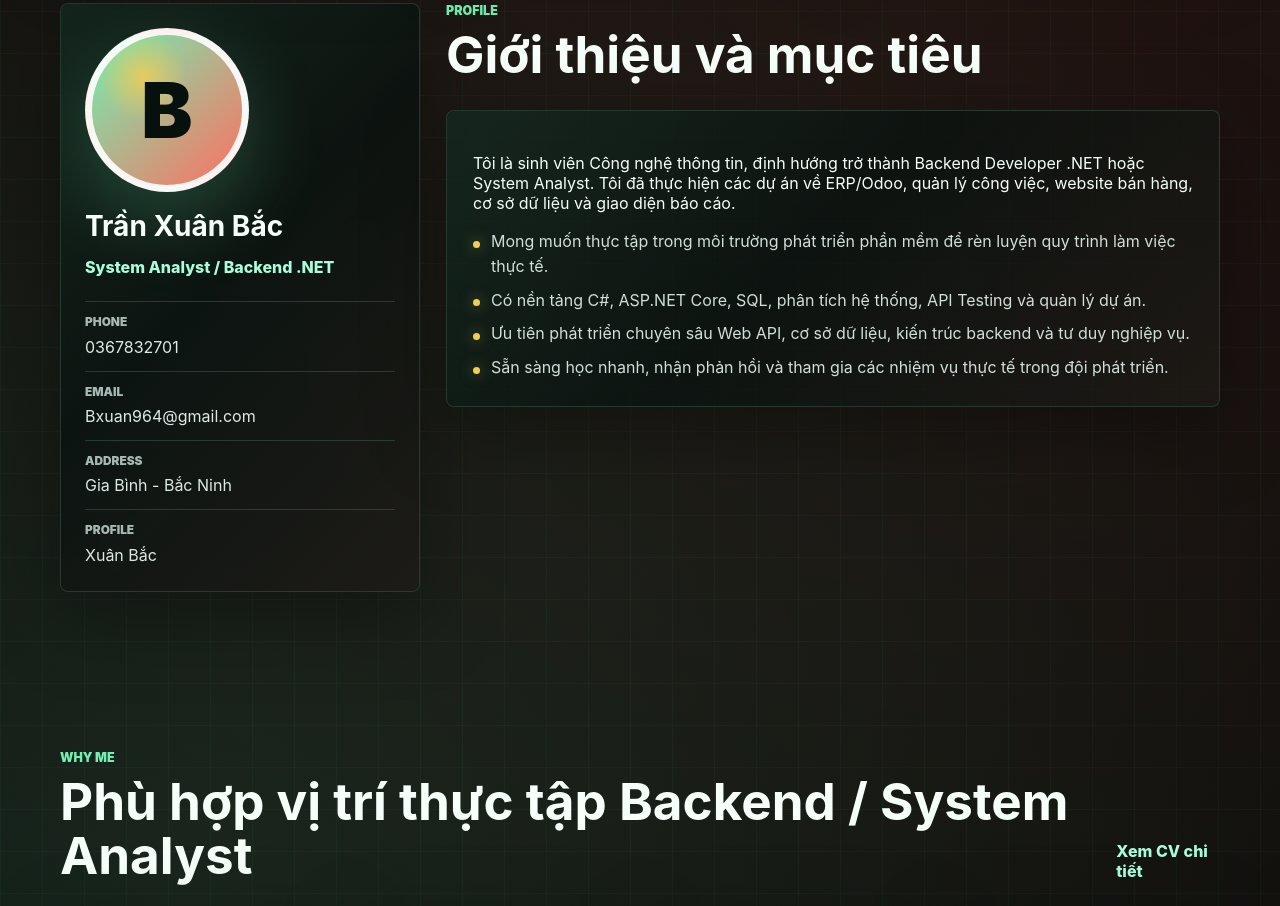
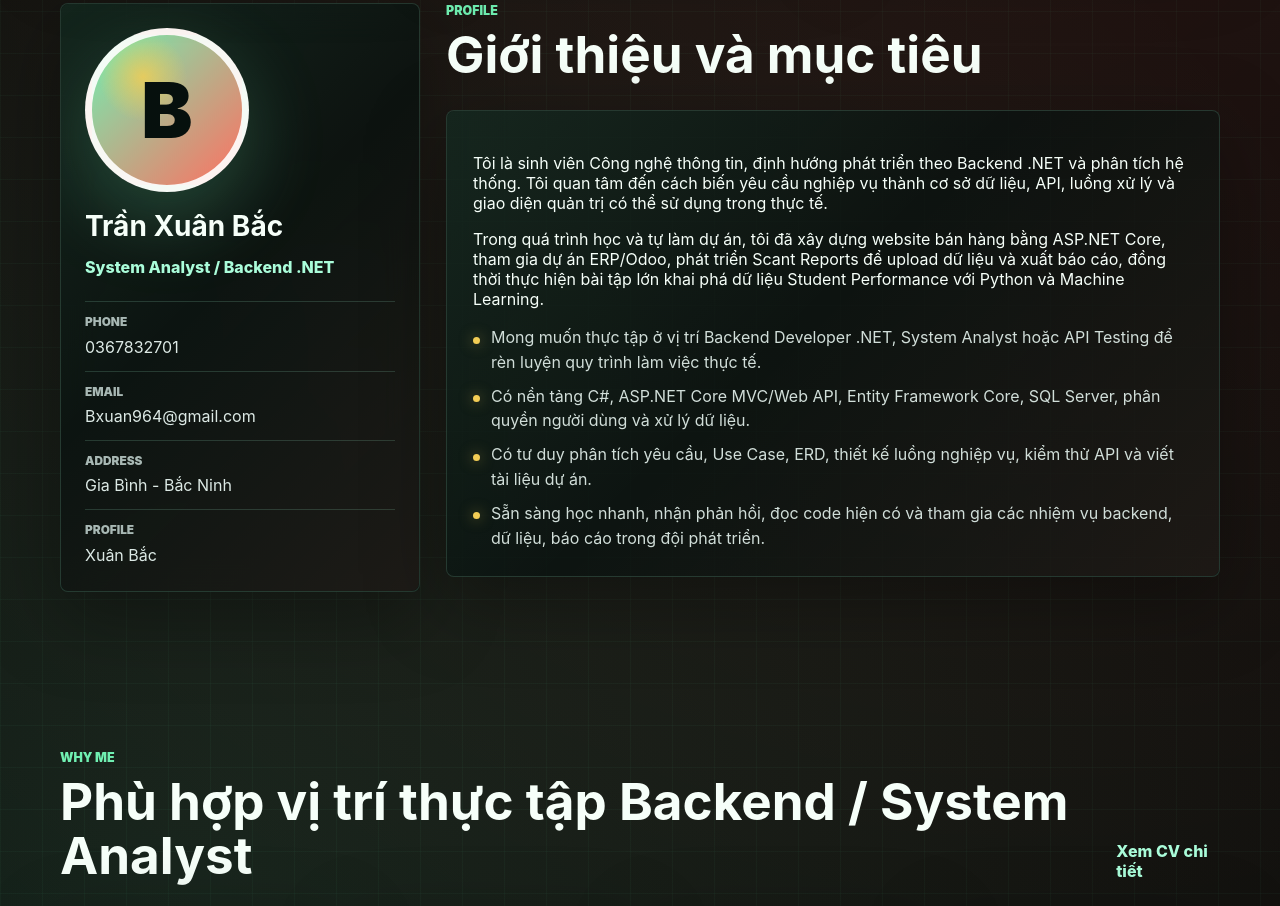
Before and after one commit to xuanbackhoaibu/profile, a website: page index.html in a window 1280 px wide. Shown: the part 829-1735 px from the top of the page. Drawn offline with Linux system fonts and the light colour scheme.

Commit message:
Refine profile summary and goals

```diff
--- a/index.html
+++ b/index.html
@@ -112,15 +112,20 @@
             </div>
             <div class="objective-card">
               <p>
-                Tôi là sinh viên Công nghệ thông tin, định hướng trở thành Backend Developer .NET
-                hoặc System Analyst. Tôi đã thực hiện các dự án về ERP/Odoo, quản lý công việc,
-                website bán hàng, cơ sở dữ liệu và giao diện báo cáo.
+                Tôi là sinh viên Công nghệ thông tin, định hướng phát triển theo Backend .NET
+                và phân tích hệ thống. Tôi quan tâm đến cách biến yêu cầu nghiệp vụ thành cơ sở dữ liệu,
+                API, luồng xử lý và giao diện quản trị có thể sử dụng trong thực tế.
+              </p>
+              <p>
+                Trong quá trình học và tự làm dự án, tôi đã xây dựng website bán hàng bằng ASP.NET Core,
+                tham gia dự án ERP/Odoo, phát triển Scant Reports để upload dữ liệu và xuất báo cáo,
+                đồng thời thực hiện bài tập lớn khai phá dữ liệu Student Performance với Python và Machine Learning.
               </p>
               <ul class="feature-list">
-                <li>Mong muốn thực tập trong môi trường phát triển phần mềm để rèn luyện quy trình làm việc thực tế.</li>
-                <li>Có nền tảng C#, ASP.NET Core, SQL, phân tích hệ thống, API Testing và quản lý dự án.</li>
-                <li>Ưu tiên phát triển chuyên sâu Web API, cơ sở dữ liệu, kiến trúc backend và tư duy nghiệp vụ.</li>
-                <li>Sẵn sàng học nhanh, nhận phản hồi và tham gia các nhiệm vụ thực tế trong đội phát triển.</li>
+                <li>Mong muốn thực tập ở vị trí Backend Developer .NET, System Analyst hoặc API Testing để rèn luyện quy trình làm việc thực tế.</li>
+                <li>Có nền tảng C#, ASP.NET Core MVC/Web API, Entity Framework Core, SQL Server, phân quyền người dùng và xử lý dữ liệu.</li>
+                <li>Có tư duy phân tích yêu cầu, Use Case, ERD, thiết kế luồng nghiệp vụ, kiểm thử API và viết tài liệu dự án.</li>
+                <li>Sẵn sàng học nhanh, nhận phản hồi, đọc code hiện có và tham gia các nhiệm vụ backend, dữ liệu, báo cáo trong đội phát triển.</li>
               </ul>
             </div>
           </div>
```
Also changed, not shown: files/CV-Tran-Xuan-Bac.html (+3 -2 lines).
